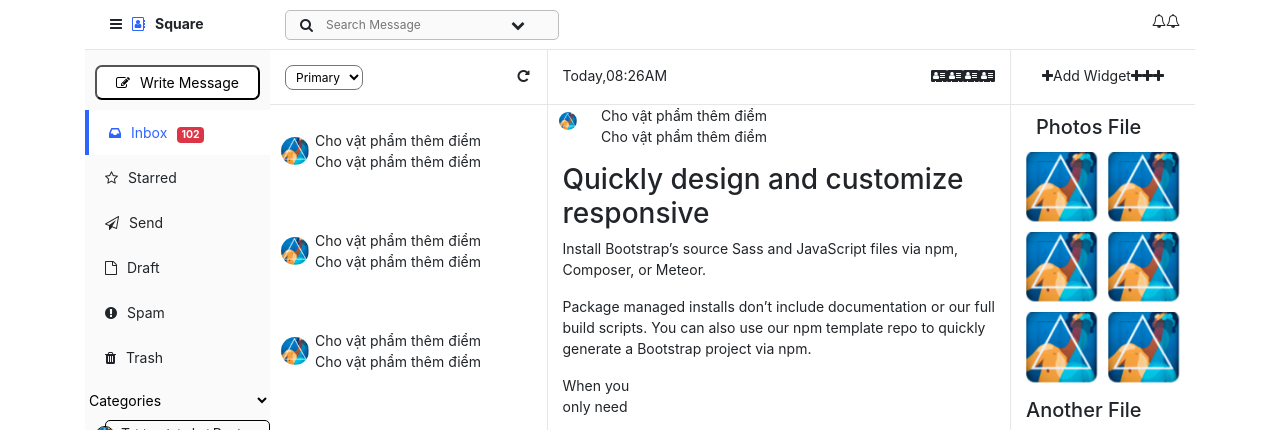
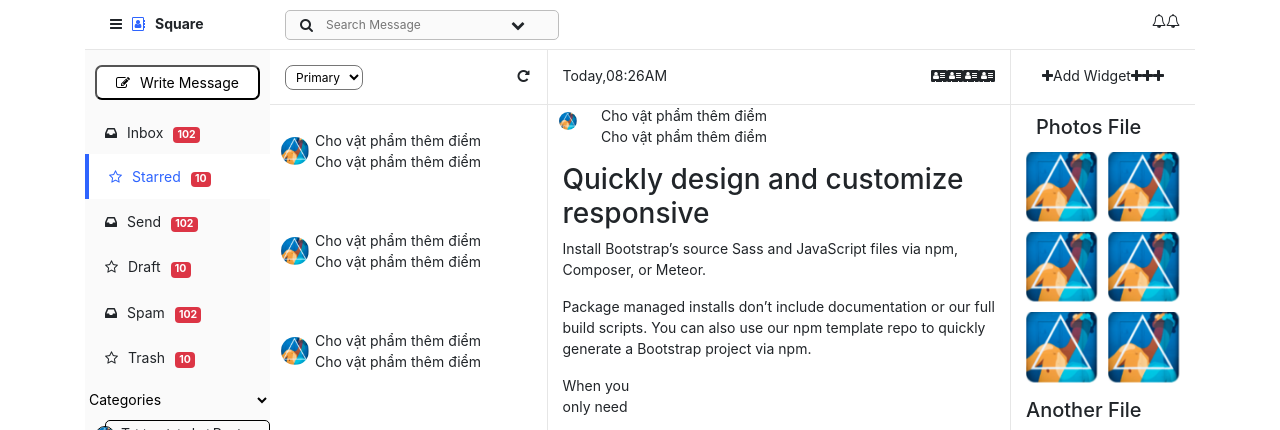
Before and after one commit to vtgiang994/reactapp, a React (Create React App) app: page / in a window 1280 px wide. Shown: the top 430 px of the page. Built offline with nearby package versions, Linux system fonts and the light colour scheme.

Commit message:
menu using props

```diff
--- a/src/App.js
+++ b/src/App.js
@@ -10,6 +10,7 @@ import "../node_modules/font-awesome/css/font-awesome.css";
 const appStyle = {
   fontSize: '14px'
 };
+
 function App() {
     return (
         <section className="App" style={appStyle}>
--- a/src/Listsidebar.js
+++ b/src/Listsidebar.js
@@ -1,56 +1,62 @@
 import React from "react";
 
-
-
 const spanStyle = {
-    padding: '10px'
+    padding: "10px",
 };
 const ulStyle = {
-    margin: '0',
-    padding: '0'
+    margin: "0",
+    padding: "0",
 };
 const liStyle = {
-    textAlign: 'left'
-}
+    textAlign: "left",
+};
 
-function ListSidebar() {
+const menuItem1 = {
+    icon: "fa fa-inbox",
+    title: "Inbox",
+    quantity: "102",
+};
+const menuItem2 = {
+    icon: "fa fa-star-o",
+    title: "Starred",
+    quantity: "10",
+};
+
+function ListSidebar(props) {
+    let menuItems2 = props.data;
+    console.log("props of ListSideBar==> ",props);
     return (
         <div>
             <ul style={ulStyle} className={"list-group list-sidebar"}>
-                <li style={liStyle} className={"list-group-item active"}>
-                    <i class={"fa fa-inbox"}></i>
-                    <span style={spanStyle}>Inbox</span>
-                    <span className="badge badge-danger">102</span>
-                </li>
-                <li style={liStyle} className={"list-group-item"}>
-                    <i className={"fa fa-star-o"}></i>
-                    <span style={spanStyle}>Starred</span>
-                    {/*<span>102</span>*/}
-                </li>
-                <li style={liStyle} className={"list-group-item"}>
-                    <i className={"fa fa-paper-plane-o"}></i>
-                    <span style={spanStyle}>Send</span>
-                    {/*<span>102</span>*/}
-                </li>
-                <li style={liStyle} className={"list-group-item"}>
-                    <i className={"fa fa-file-o"}></i>
-                    <span style={spanStyle}>Draft</span>
-                    {/*<span>102</span>*/}
-                </li>
-                <li style={liStyle} className={"list-group-item"}>
-                    <i className={"fa fa-exclamation-circle"}></i>
-                    <span style={spanStyle}>Spam</span>
-                    {/*<span>102</span>*/}
-                </li>
-                <li style={liStyle} className={"list-group-item"}>
-                    <i className={"fa fa-trash"}></i>
-                    <span style={spanStyle}>Trash</span>
-                    {/*<span>102</span>*/}
-                </li>
+                {menuItems2.map((menuItem, index) => {
+                    return (
+                        // <MenuItem propIcon={menuItem.icon} propTitle={menuItem.title} propQuantity={menuItem.quantity} />
+                        <MenuItem data={menuItem} />
+                    );
+                })}
             </ul>
         </div>
-
     );
 }
 
+function MenuItem(props) {
+    console.log("menu item props =>>>>",props);
+    let liClass = "list-group-item";
+    if (props.data.isActive) {
+        liClass = "list-group-item active";
+    }
+    return (
+        <li
+                            style={liStyle}
+                            className={liClass}
+                        >
+                            <i className={props.data.icon}></i>
+                            <span style={spanStyle}>{props.data.title}</span>
+                            <span className="badge badge-danger">
+                                {props.data.quantity}
+                            </span>
+                        </li>
+    )
+}
+
 export default ListSidebar;
--- a/src/Sidebarleft.js
+++ b/src/Sidebarleft.js
@@ -7,13 +7,51 @@ import WriteMessage from "./Writemessage";
 const sidebarStyle = {
     background: '#FAFAFA'
 };
+const menuItems = [
+    {
+        icon: "fa fa-inbox",
+        title: "Inbox",
+        quantity: "102",
+        isActive: false
+    },
+    {
+        icon: "fa fa-star-o",
+        title: "Starred",
+        quantity: "10",
+        isActive: true
+    },
+    {
+        icon: "fa fa-inbox",
+        title: "Send",
+        quantity: "102",
+        isActive: false
+    },
+    {
+        icon: "fa fa-star-o",
+        title: "Draft",
+        quantity: "10",
+        isActive: false
+    },
+    {
+        icon: "fa fa-inbox",
+        title: "Spam",
+        quantity: "102",
+        isActive: false
+    },
+    {
+        icon: "fa fa-star-o",
+        title: "Trash",
+        quantity: "10",
+        isActive: false
+    },
+];
 function SidebarLeft() {
     return(
         <div className={"col-2 sidebarLeft px-0"} style={sidebarStyle}>
             {/*write message*/}
             <WriteMessage />
             {/*list sidebar left*/}
-            <ListSidebar/>
+            <ListSidebar data={menuItems}/>
             {/*Categories*/}
             <Categories/>
         </div>
```
